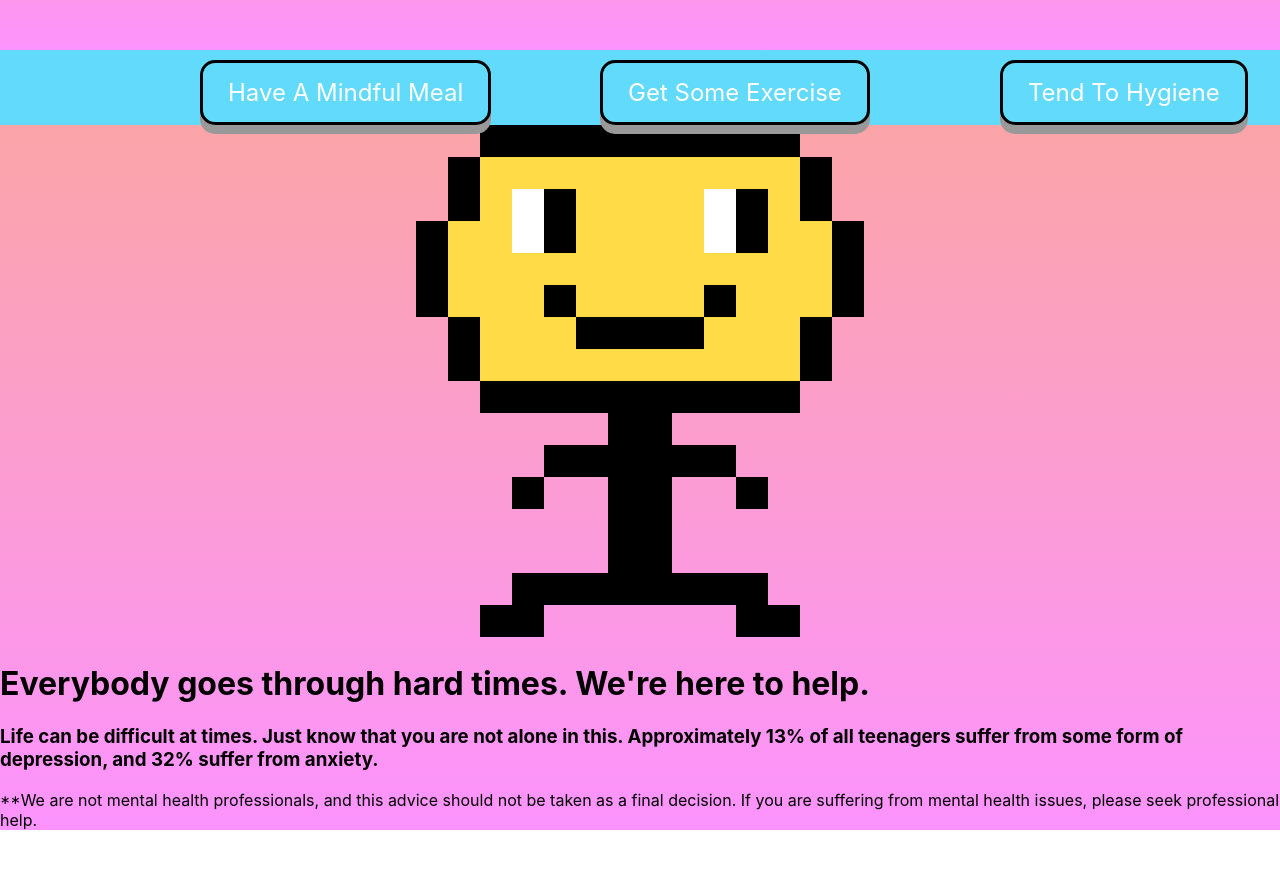
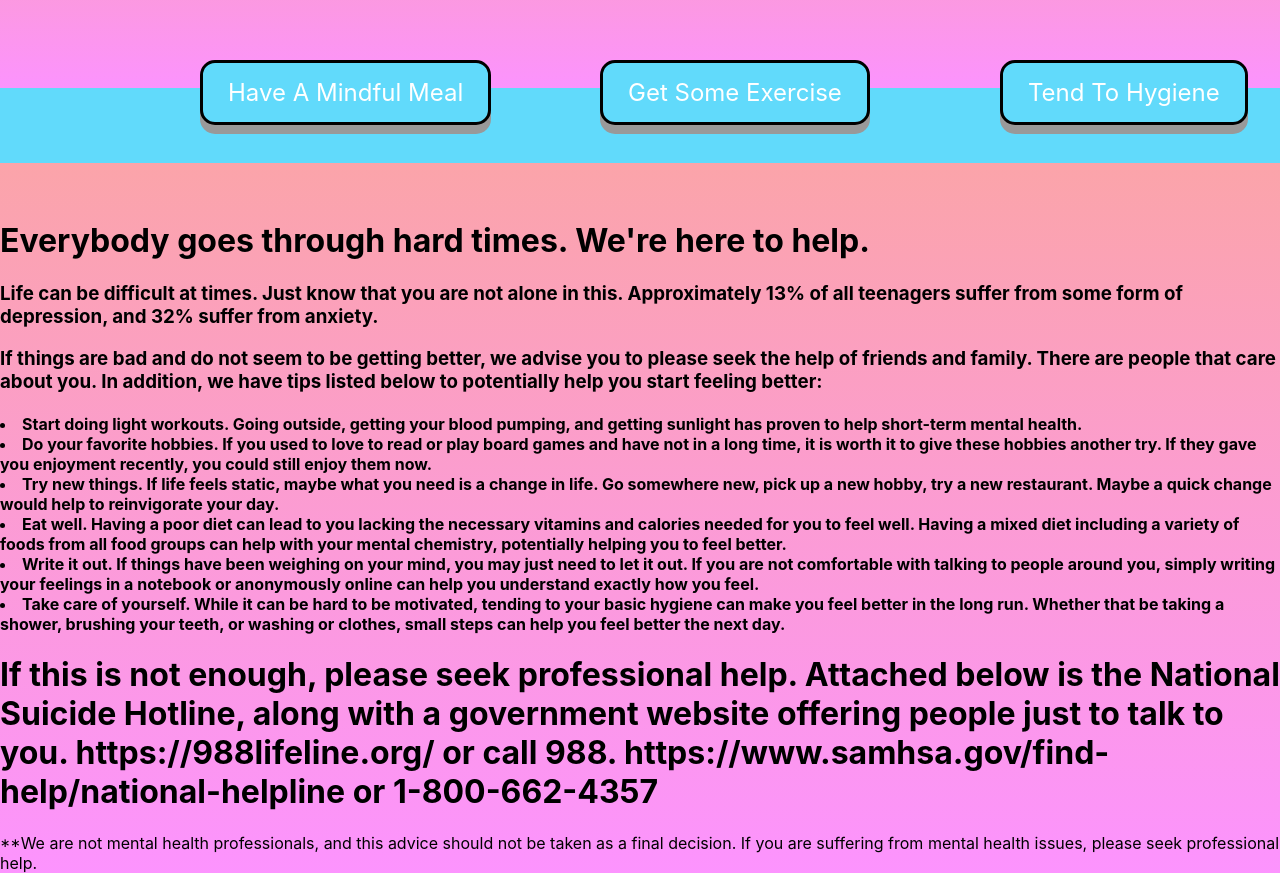
Before and after one commit to jmatherne65/HackAThon2022, a React (Create React App) app in the folder hackathon2022/: page / in a window 1280 px wide. Shown: the part 680-1553 px from the top of the page. Before the commit the page ends 1510 px from the top, so only its background shows below. Built offline with nearby package versions, Linux system fonts and the light colour scheme.

Commit message:
Co-authored-by: Alijah Johnson <alijahj@users.noreply.github.com> Co-authored-by: DonovanBrown <DonovanBrown@users.noreply.github.com>

```diff
--- a/hackathon2022/src/App.js
+++ b/hackathon2022/src/App.js
@@ -2,6 +2,10 @@ import './App.css';
 import Navbar from './Components/Navbar';
 import { BrowserRouter as Router } from 'react-router-dom'
 import _Happy_Idle_Amim from './images/_Happy_Idle_Anim (1).gif'
+import Eat_Food from './images/Eat_Food.gif'
+import Exercise_Anim from './images/Exercise_Anim.gif'
+import True_Happy_Anim from './images/True_Happy_Anim.gif'
+import Water_Drink from './images/Water_Drink.gif'
 
 function App() {
   return (
@@ -12,22 +16,34 @@ function App() {
       <header className="App-header">
         <element id='rcorners3'></element>
         <element id='rcorners4'></element>
-        <element justify = "center" id = 'kit'>
-        <img src={_Happy_Idle_Amim} alt="loading..." />
-        </element>
         <buttonrow justify="center">
           <button1 className="button1" onClick={EatMeal}>Have A Mindful Meal</button1>
           <button2 className="button2" onClick={Exercise}>Get Some Exercise</button2>
           <button3 className="button3" onClick={Shower}>Tend To Hygiene</button3>
         </buttonrow>
+        <element justify="center" className='kit'>
+          <img src={_Happy_Idle_Amim} alt="loading..." />
+        </element>
       </header>
 
       <body className="App-body">
-          <h1>Everybody goes through hard times. We're here to help.</h1>
-             <h3> Life can be difficult at times. Just know that you are not alone in this. Approximately 13% of all teenagers suffer from some form of depression, and 32% suffer from anxiety. </h3>
+        <h1>Everybody goes through hard times. We're here to help.</h1>
+        <h3> Life can be difficult at times. Just know that you are not alone in this. Approximately 13% of all teenagers suffer from some form of depression, and 32% suffer from anxiety. </h3>
+        <h3>If things are bad and do not seem to be getting better, we advise you to please seek the help of friends and family. There are people that care about you. In addition, we have tips listed below to potentially help you start feeling better:</h3>
+        <h4 className="bullet-points">
+          <li>Start doing light workouts. Going outside, getting your blood pumping, and getting sunlight has proven to help short-term mental health.</li>
+          <li>Do your favorite hobbies. If you used to love to read or play board games and have not in a long time, it is worth it to give these hobbies another try. If they gave you enjoyment recently, you could still enjoy them now.</li>
+          <li>Try new things. If life feels static, maybe what you need is a change in life. Go somewhere new, pick up a new hobby, try a new restaurant. Maybe a quick change would help to reinvigorate your day.</li>
+          <li>Eat well. Having a poor diet can lead to you lacking the necessary vitamins and calories needed for you to feel well. Having a mixed diet including a variety of foods from all food groups can help with your mental chemistry, potentially helping you to feel better.</li>
+          <li>Write it out. If things have been weighing on your mind, you may just need to let it out. If you are not comfortable with talking to people around you, simply writing your feelings in a notebook or anonymously online can help you understand exactly how you feel.</li>
+          <li>Take care of yourself. While it can be hard to be motivated, tending to your basic hygiene can make you feel better in the long run. Whether that be taking a shower, brushing your teeth, or washing or clothes, small steps can help you feel better the next day.</li>
+        </h4>
+        <h1>If this is not enough, please seek professional help. Attached below is the National Suicide Hotline, along with a government website offering people just to talk to you.
+          https://988lifeline.org/ or call 988.
+          https://www.samhsa.gov/find-help/national-helpline or 1-800-662-4357</h1>
 
 
-              **We are not mental health professionals, and this advice should not be taken as a final decision. If you are suffering from mental health issues, please seek professional help.
+        **We are not mental health professionals, and this advice should not be taken as a final decision. If you are suffering from mental health issues, please seek professional help.
       </body>
 
     </div>
```
